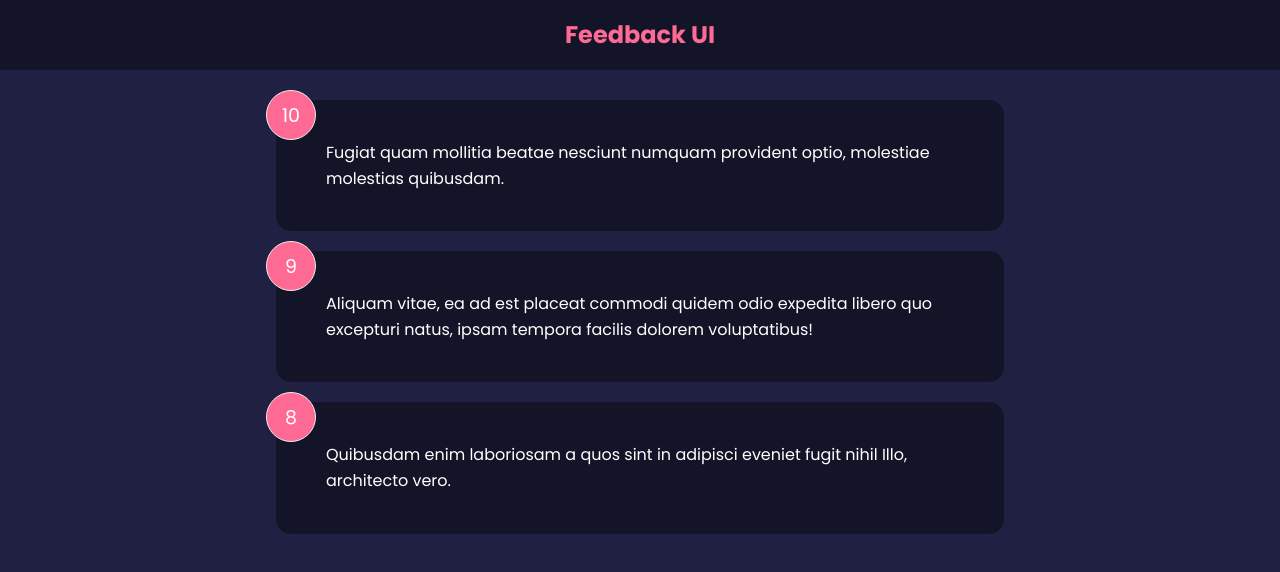
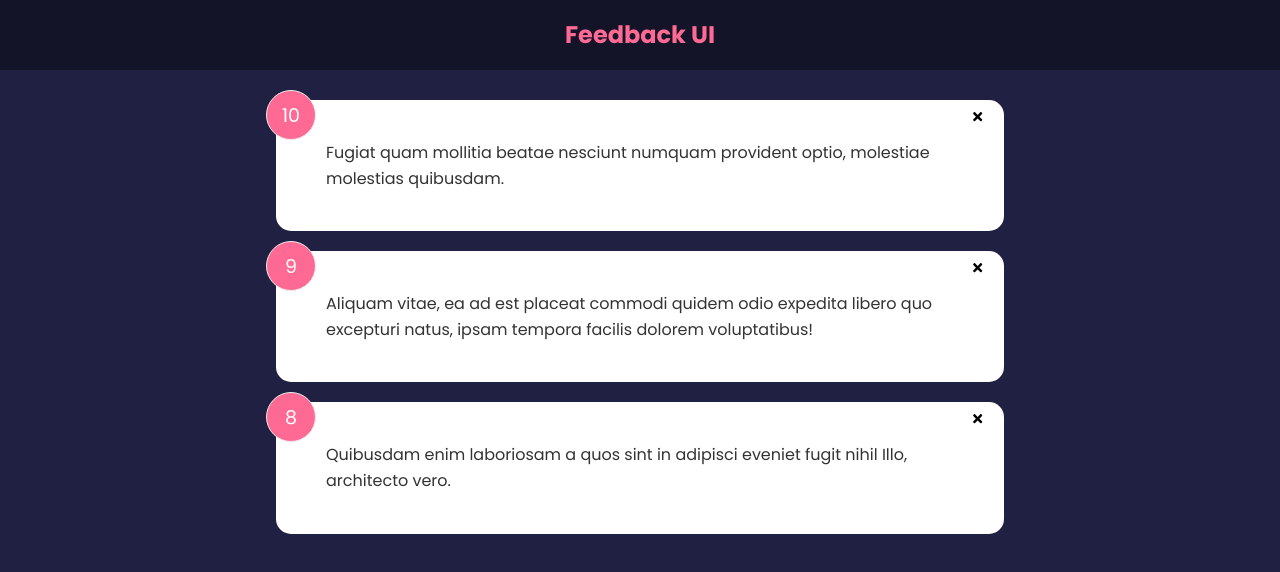
Before and after one commit to Codatrix1/React-2022, a React (Create React App) app: page / in a window 1280 px wide. Shown: the top 572 px of the page. Built offline with nearby package versions, Linux system fonts and the light colour scheme.

Commit message:
Handling Events & Prop Drilling

```diff
--- a/package.json
+++ b/package.json
@@ -8,6 +8,7 @@
     "@testing-library/user-event": "^13.5.0",
     "react": "^17.0.2",
     "react-dom": "^17.0.2",
+    "react-icons": "^4.3.1",
     "react-scripts": "5.0.0",
     "web-vitals": "^2.1.4"
   },
--- a/src/App.js
+++ b/src/App.js
@@ -12,11 +12,18 @@
 const App = function () {
   const [feedback, setFeedback] = useState(FeedbackData);
 
+  // delete a feedback
+  const deleteFeedback = (id) => {
+    if (window.confirm("Are you sure you want to delete?")) {
+      setFeedback(feedback.filter((item) => item.id !== id));
+    }
+  };
+
   return (
     <React.Fragment>
       <Header />
       <div className="container">
-        <FeedbackList feedback={feedback} />
+        <FeedbackList feedback={feedback} handleDelete={deleteFeedback} />
       </div>
     </React.Fragment>
   );
--- a/src/components/FeedbackItem.jsx
+++ b/src/components/FeedbackItem.jsx
@@ -1,14 +1,18 @@
 import React from "react";
 import PropTypes from "prop-types";
+import { FaTimes } from "react-icons/fa";
 
 // import components
 import Card from "./shared/Card";
 
 // React Component
-const FeedbackItem = ({ item }) => {
+const FeedbackItem = ({ item, handleDelete }) => {
   return (
     <Card>
       <div className="num-display">{item.rating}</div>
+      <button className="close" onClick={() => handleDelete(item.id)}>
+        <FaTimes color="dark" />
+      </button>
       <div className="text-display">{item.text}</div>
     </Card>
   );
--- a/src/components/FeedbackList.jsx
+++ b/src/components/FeedbackList.jsx
@@ -5,15 +5,17 @@
 import FeedbackItem from "./FeedbackItem";
 
 // React component
-const FeedbackList = ({ feedback }) => {
+const FeedbackList = ({ feedback, handleDelete }) => {
   if (!feedback || feedback.length === 0) {
-    return "No Feedback Yet";
+    return <p>No Feedback Yet</p>;
   }
 
   return (
     <div className="feedback-list">
       {feedback.map((item) => {
-        return <FeedbackItem key={item.id} item={item} />;
+        return (
+          <FeedbackItem key={item.id} item={item} handleDelete={handleDelete} />
+        );
       })}
     </div>
   );
--- a/src/components/shared/Card.jsx
+++ b/src/components/shared/Card.jsx
@@ -4,19 +4,19 @@
 // React component
 const Card = ({ children, reverse }) => {
   // Conditional class: coming from CSS
-  //   return <div className={`card ${reverse && "reverse"}`}>{children}</div>;
+  return <div className={`card ${reverse && "reverse"}`}>{children}</div>;
 
-  const conditionalStyles = {
-    backgroundColor: reverse ? "rgba(0,0,0,0.4)" : "#fff",
-    color: reverse ? "#fff" : "#000",
-  };
+  // const conditionalStyles = {
+  //   backgroundColor: reverse ? "rgba(0,0,0,0.4)" : "#fff",
+  //   color: reverse ? "#fff" : "#333",
+  // };
 
-  // Conditional style based on class
-  return (
-    <div className="card" style={conditionalStyles}>
-      {children}
-    </div>
-  );
+  // // Conditional style based on class
+  // return (
+  //   <div className="card" style={conditionalStyles}>
+  //     {children}
+  //   </div>
+  // );
 };
 
 // prop types
@@ -27,7 +27,7 @@
 
 // default props
 Card.defaultProps = {
-  reverse: true,
+  reverse: false,
 };
 
 export default Card;
```
Also changed, not shown: 1 other file (tests, documents, lock files or other folders).
